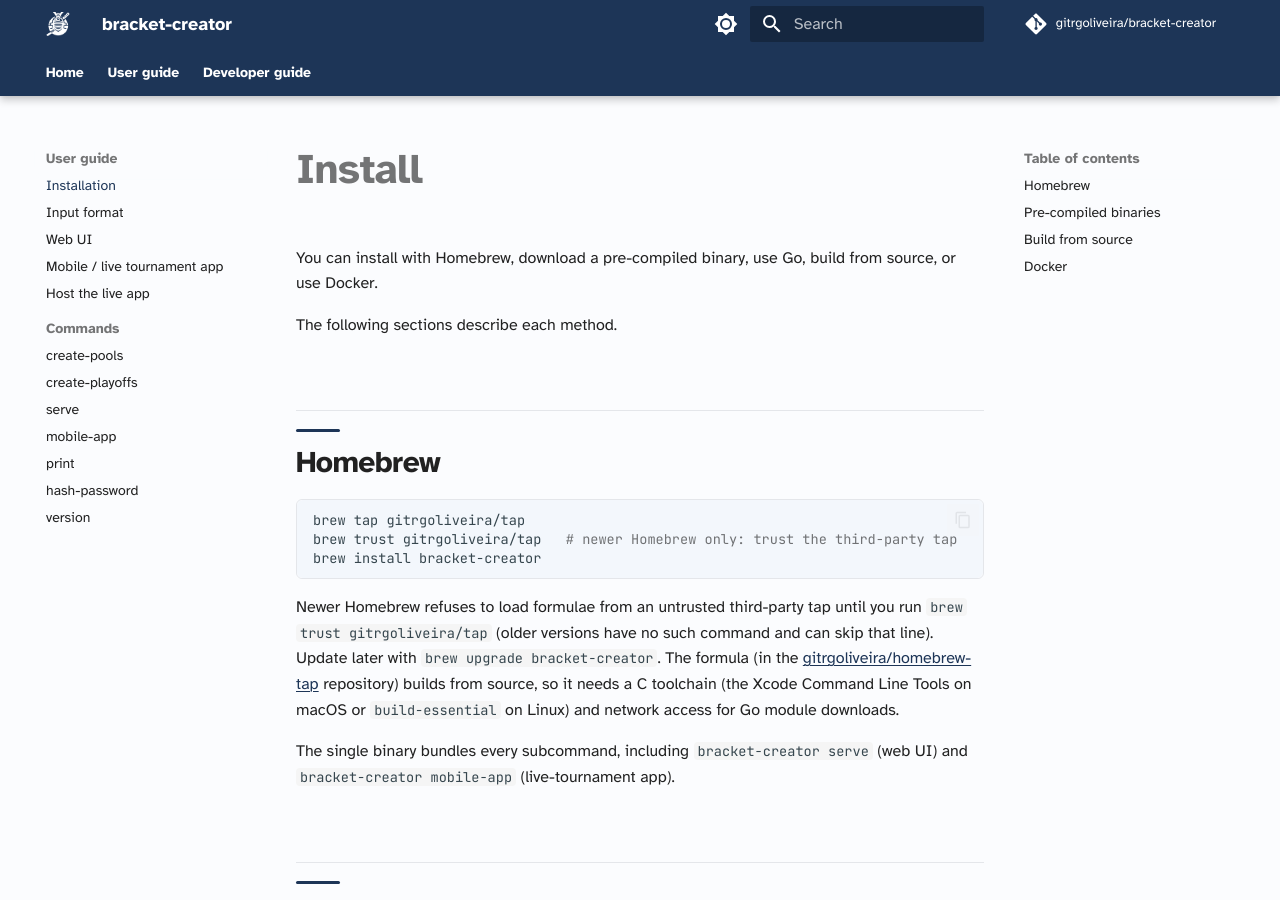
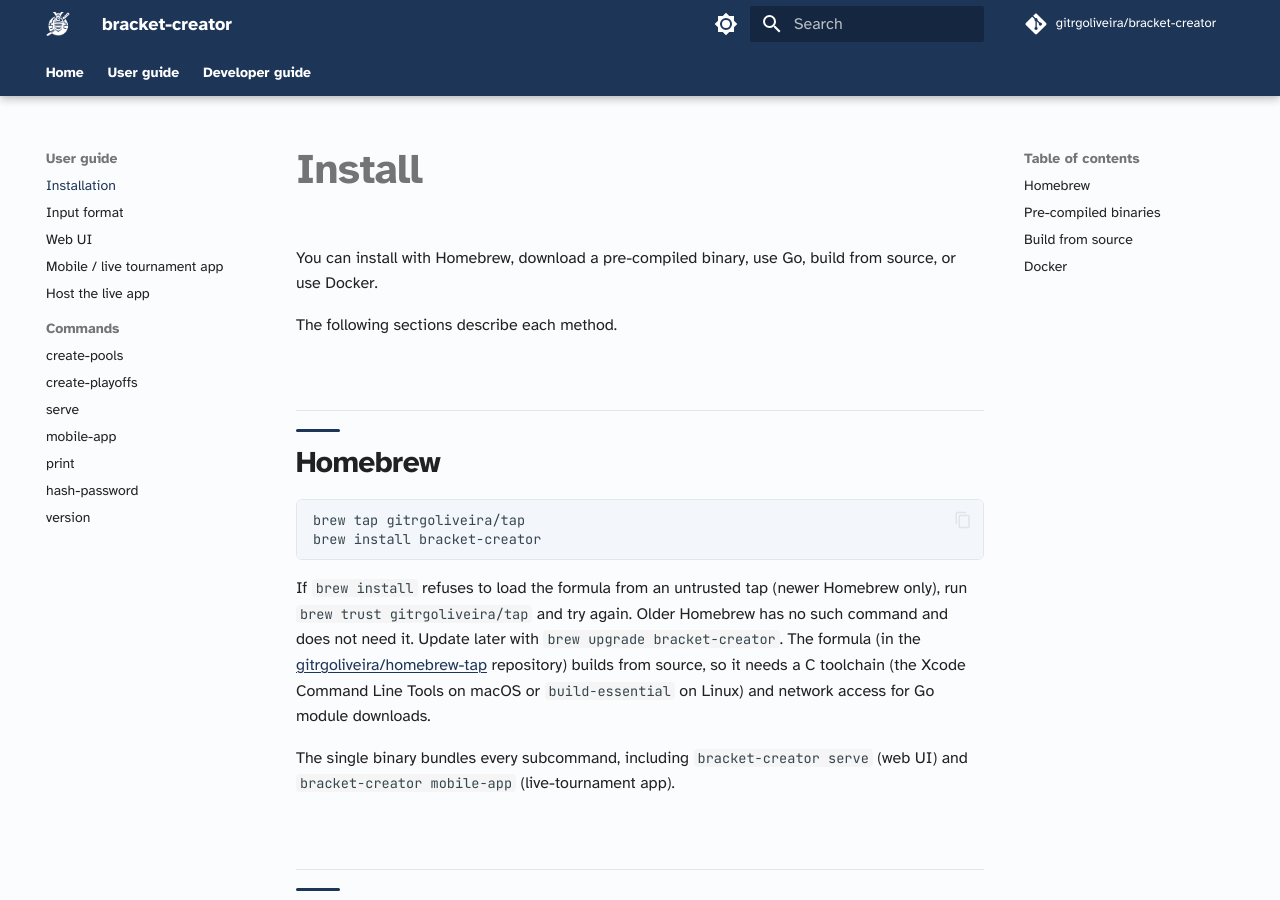
Before and after one commit to gitrgoliveira/bracket-creator, an MkDocs documentation site: the page built from docs/user-guide/getting-started.md, in a window 1280 px wide and 900 px high. Built offline with MkDocs 1.6.1 and Material for MkDocs 9.7.7, drawn with Linux system fonts in a browser that asks for light colours; comment, search, counter and statistics services are not loaded.

Commit message:
docs(mp-5rg5): make brew trust a conditional follow-up, not a runnable line
The trust step was inside the copy-paste block with a trailing comment, so
pasting the block would still run `brew trust` and fail on older Homebrew
(no such command). Move it out into a conditional "if the install refuses,
run brew trust and retry" note so the main block works on every Homebrew.

Co-Authored-By: Claude Opus 4.8 <noreply@anthropic.com>

````diff
--- a/docs/user-guide/getting-started.md
+++ b/docs/user-guide/getting-started.md
@@ -8,11 +8,10 @@ The following sections describe each method.
 
 ```bash
 brew tap gitrgoliveira/tap
-brew trust gitrgoliveira/tap   # newer Homebrew only: trust the third-party tap
 brew install bracket-creator
 ```
 
-Newer Homebrew refuses to load formulae from an untrusted third-party tap until you run `brew trust gitrgoliveira/tap` (older versions have no such command and can skip that line). Update later with `brew upgrade bracket-creator`. The formula (in the [gitrgoliveira/homebrew-tap](https://github.com/gitrgoliveira/homebrew-tap) repository) builds from source, so it needs a C toolchain (the Xcode Command Line Tools on macOS or `build-essential` on Linux) and network access for Go module downloads.
+If `brew install` refuses to load the formula from an untrusted tap (newer Homebrew only), run `brew trust gitrgoliveira/tap` and try again. Older Homebrew has no such command and does not need it. Update later with `brew upgrade bracket-creator`. The formula (in the [gitrgoliveira/homebrew-tap](https://github.com/gitrgoliveira/homebrew-tap) repository) builds from source, so it needs a C toolchain (the Xcode Command Line Tools on macOS or `build-essential` on Linux) and network access for Go module downloads.
 
 The single binary bundles every subcommand, including `bracket-creator serve` (web UI) and `bracket-creator mobile-app` (live-tournament app).
 
````
Also changed, not shown: README.md (+1 -2 lines).
